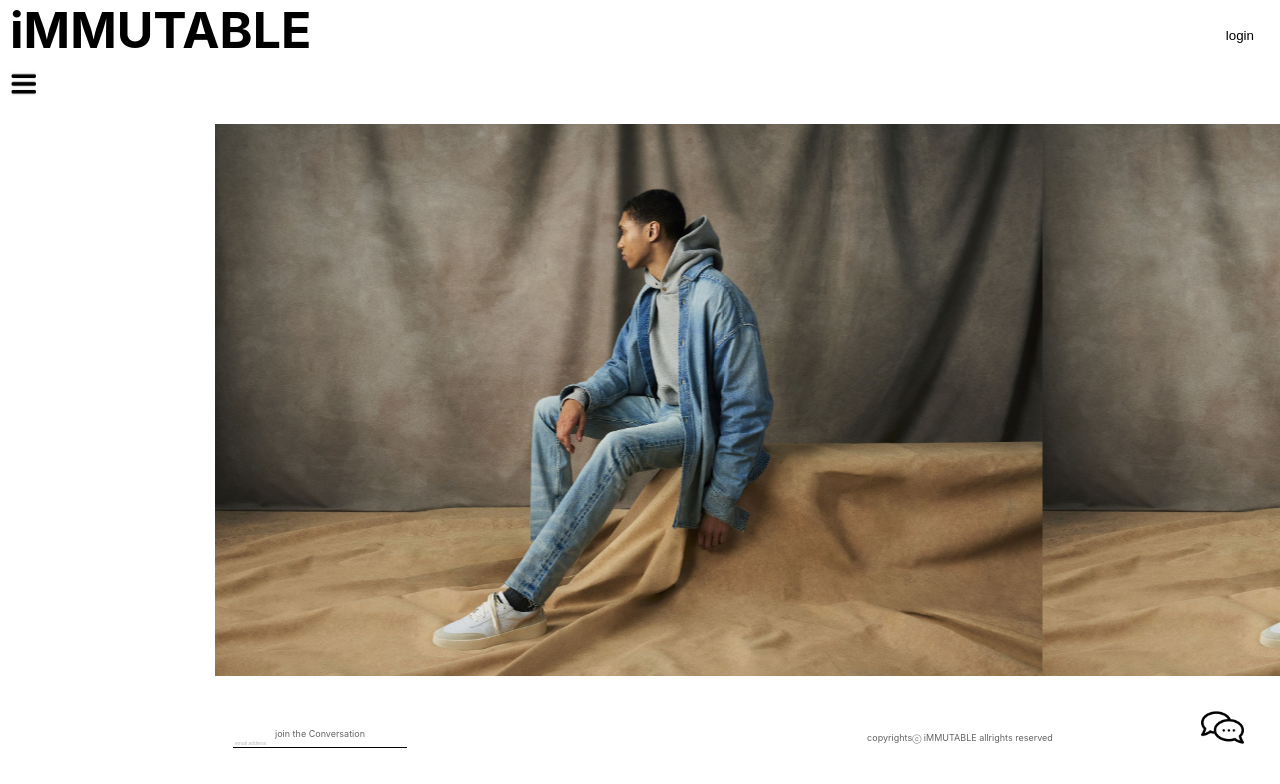
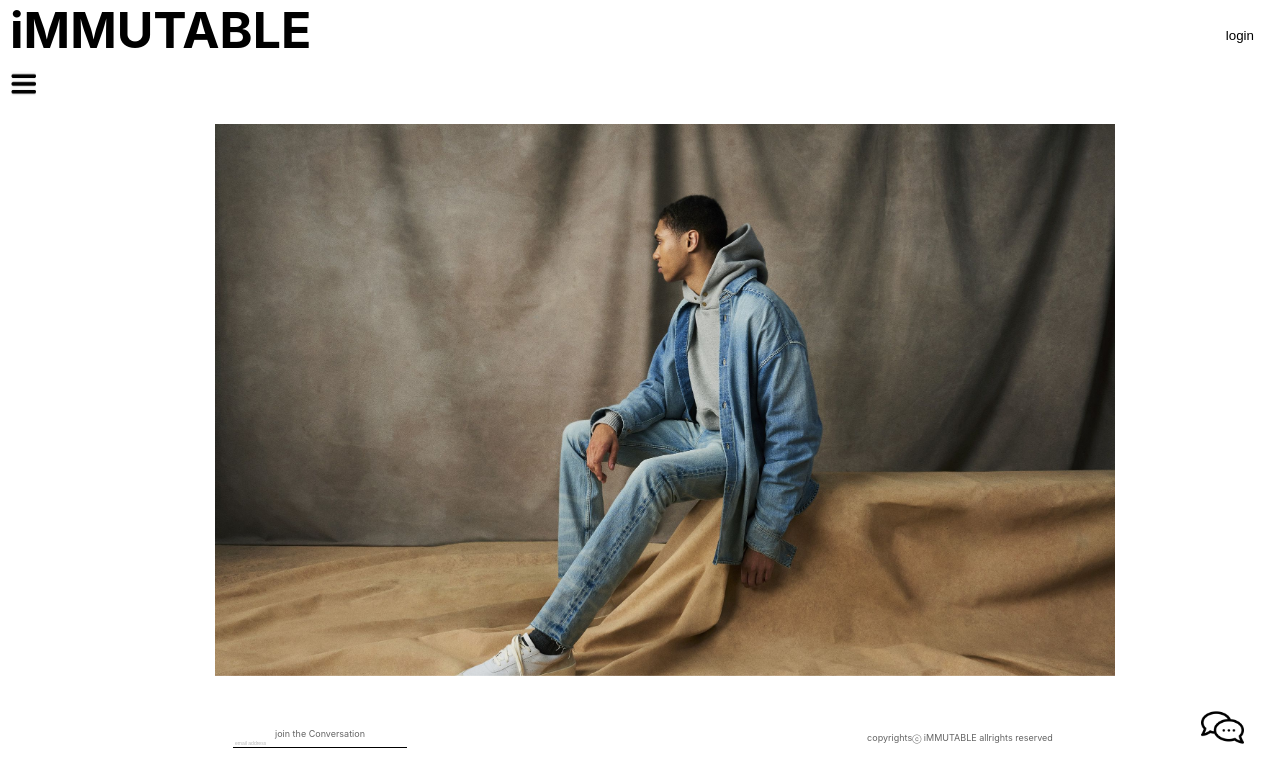
Before and after one commit to lsy1228/FinalProject_Edit, a React (Create React App) app in the folder src/main/frontend/: page / in a window 1280 px wide. Shown: the top 784 px of the page. Built offline with nearby package versions, Linux system fonts and the light colour scheme.

Commit message:
0718_메인수정

```diff
--- a/src/main/frontend/src/mainPage/Main.js
+++ b/src/main/frontend/src/mainPage/Main.js
@@ -138,12 +138,11 @@ const ToggleButton = styled.button`
 `;
 
 const Body = styled.div`
-    width: 100%;
+    width: 900px;
     height: 100%;
     //이미지를 사용 하려면  ${0}양식 사용
     background-image:url(${bckimg});
-    background-size: contain;
-    background-repeat: none;
+    background-size: cover;
     animation: transX 15s linear;
     //애니메이션 무한반복
     animation-iteration-count: infinite;
```
Also changed, not shown: 2 other files (tests, documents, lock files or other folders).
